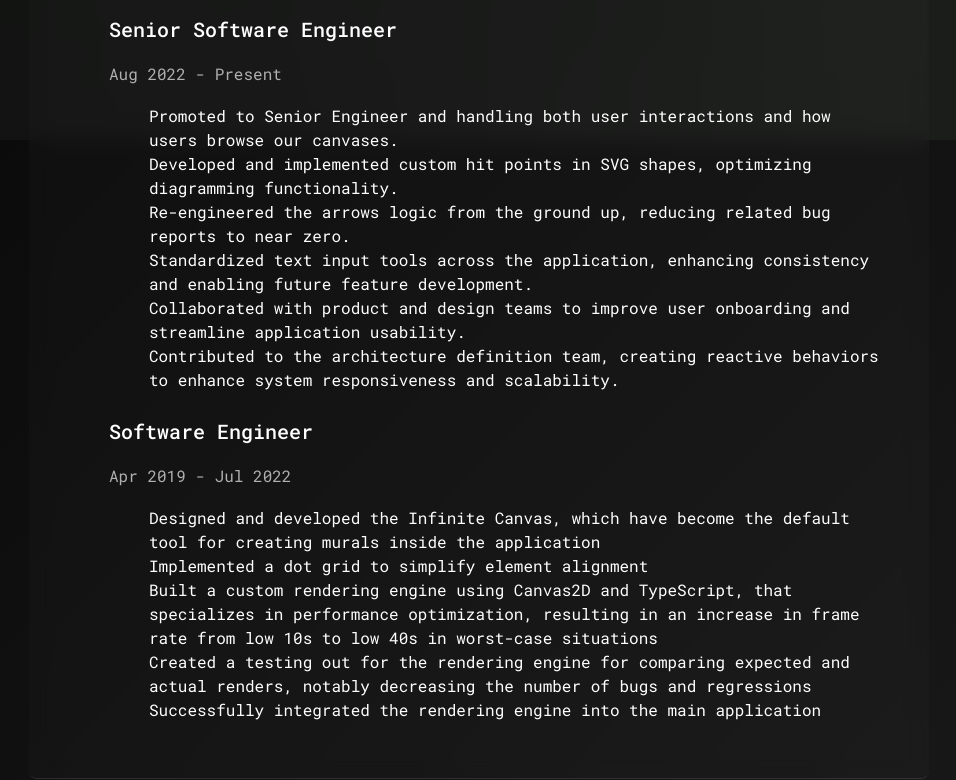
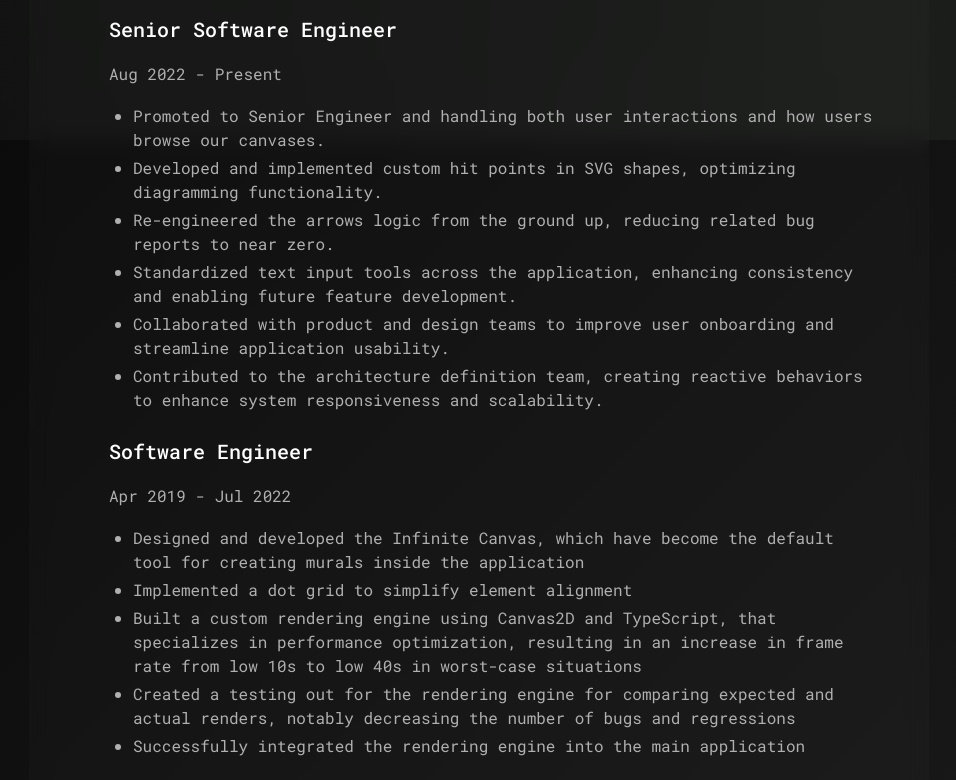
Before and after one commit to hernang87/hernan-site, a React (Create React App) app: page / in a window 1280 px wide. Shown: the part 660-1440 px from the top of the page, without its empty margins (161-1117 px from the left). Built offline with nearby package versions, Linux system fonts and the light colour scheme.

Commit message:
Add bullets

```diff
--- a/src/components/ExperienceItem/style.css
+++ b/src/components/ExperienceItem/style.css
@@ -61,3 +61,15 @@
   margin-bottom: var(--spacing-lg);
   padding-left: var(--spacing-md);
 }
+
+.experience-item-position ul[role='list'] {
+  list-style: disc;
+  padding-left: var(--spacing-lg);
+  margin-top: var(--spacing-sm);
+  margin-bottom: var(--spacing-sm);
+}
+
+.experience-item-position ul[role='list'] li {
+  margin-bottom: var(--spacing-xs);
+  color: var(--text-secondary);
+}
```
